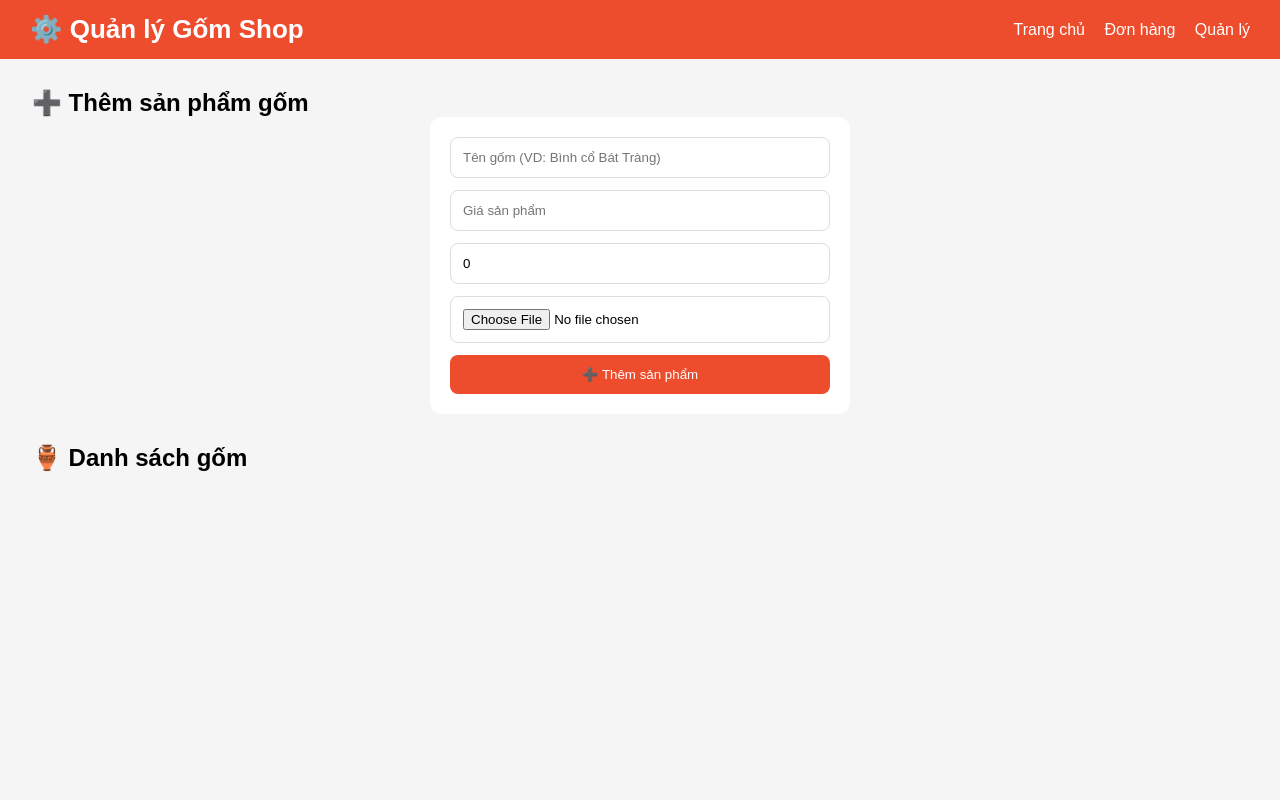
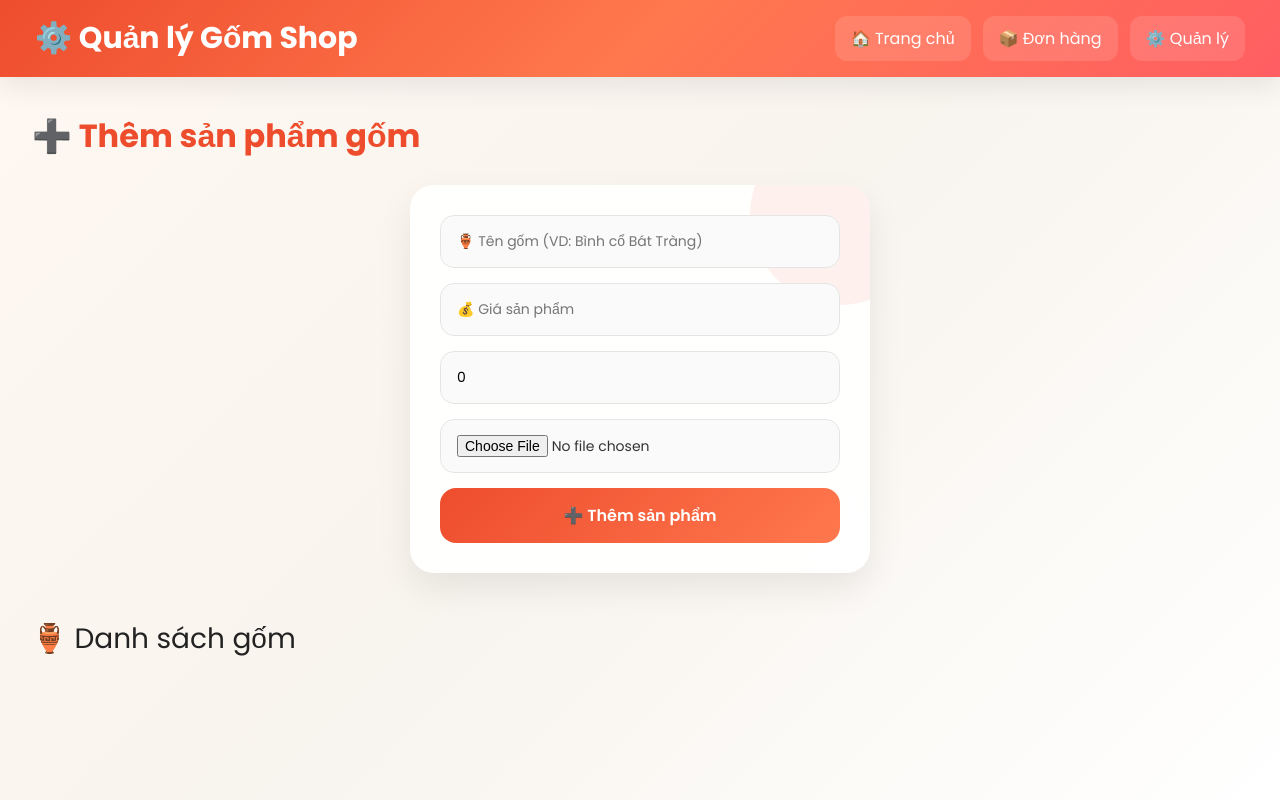
Before and after one commit to CN-DX23TT10-nguyenvankiet-kietnv251194/gom-shop, a PHP site: page /admin.php in a window 1280 px wide. Run offline with PHP 8.4, Linux system fonts and the light colour scheme; data that the repository does not hold is empty; some libraries are stand-ins or nearby versions.

Commit message:
Update admin.php

```diff
--- a/admin.php
+++ b/admin.php
@@ -11,142 +11,441 @@ include "config.php";
 
 <title>Quản lý - Gốm Shop</title>
 
+<link href="https://fonts.googleapis.com/css2?family=Poppins:wght@400;500;600;700&display=swap" rel="stylesheet">
+
 <style>
+
+/* =========================
+   RESET
+========================= */
 *{
     margin:0;
     padding:0;
     box-sizing:border-box;
-    font-family:Arial;
+    font-family:'Poppins',sans-serif;
 }
 
 body{
-    background:#f5f5f5;
+
+    background:
+    linear-gradient(135deg,#fff8f2,#f8f4ee,#ffffff);
+
+    min-height:100vh;
+
+    color:#333;
 }
 
-/* HEADER */
+/* =========================
+   HEADER
+========================= */
 .header{
-    background:#ee4d2d;
-    padding:14px 30px;
+
+    background:
+    linear-gradient(135deg,#ee4d2d,#ff784e,#ff5e62);
+
+    padding:16px 35px;
+
     display:flex;
     justify-content:space-between;
     align-items:center;
+
     position:sticky;
     top:0;
+    z-index:999;
+
+    box-shadow:
+    0 10px 25px rgba(0,0,0,0.08);
 }
 
 .logo{
-    font-size:26px;
+
+    font-size:30px;
     color:#fff;
-    font-weight:bold;
+    font-weight:700;
+}
+
+/* MENU */
+.menu{
+
+    display:flex;
+    gap:12px;
 }
 
 .menu a{
+
     color:#fff;
     text-decoration:none;
-    margin-left:15px;
+
+    padding:10px 16px;
+
+    border-radius:12px;
+
+    transition:0.3s;
+
+    background:
+    rgba(255,255,255,0.12);
 }
 
-/* CONTAINER */
-.admin-container{
-    width:95%;
-    margin:30px auto;
+.menu a:hover{
+
+    transform:
+    translateY(-3px);
+
+    background:
+    rgba(255,255,255,0.2);
 }
 
-/* FORM */
+/* =========================
+   CONTAINER
+========================= */
+.admin-container{
+
+    width:95%;
+    max-width:1300px;
+
+    margin:35px auto;
+}
+
+/* TITLE */
+.admin-title{
+
+    font-size:32px;
+    font-weight:700;
+
+    margin-bottom:25px;
+
+    color:#ee4d2d;
+}
+
+/* =========================
+   FORM BOX
+========================= */
 .admin-form{
+
     display:flex;
     justify-content:center;
-    margin-bottom:30px;
+
+    margin-bottom:45px;
 }
 
 .admin-form form{
-    width:420px;
-    background:#fff;
-    padding:20px;
-    border-radius:12px;
+
+    width:460px;
+
+    background:
+    rgba(255,255,255,0.92);
+
+    backdrop-filter:blur(12px);
+
+    padding:30px;
+
+    border-radius:24px;
+
+    box-shadow:
+    0 15px 35px rgba(0,0,0,0.08);
+
+    position:relative;
+
+    overflow:hidden;
+}
+
+.admin-form form::before{
+
+    content:"";
+
+    position:absolute;
+
+    width:180px;
+    height:180px;
+
+    background:
+    rgba(238,77,45,0.08);
+
+    border-radius:50%;
+
+    top:-60px;
+    right:-60px;
 }
 
 .admin-form input{
+
     width:100%;
-    padding:12px;
-    margin-bottom:12px;
-    border:1px solid #ddd;
-    border-radius:8px;
+
+    padding:15px 16px;
+
+    margin-bottom:15px;
+
+    border:
+    1px solid #e5e5e5;
+
+    border-radius:14px;
+
+    outline:none;
+
+    font-size:14px;
+
+    transition:0.3s;
+
+    background:#fafafa;
+
+    position:relative;
+    z-index:2;
 }
 
-.btn{
-    background:#ee4d2d;
-    color:#fff;
-    border:none;
-    padding:12px;
-    width:100%;
-    border-radius:8px;
-    cursor:pointer;
+.admin-form input:focus{
+
+    border-color:#ee4d2d;
+
+    background:#fff;
+
+    box-shadow:
+    0 0 0 4px rgba(238,77,45,0.08);
 }
 
-/* PRODUCT GRID */
-.container{
-    display:grid;
-    grid-template-columns:repeat(auto-fill,minmax(220px,1fr));
-    gap:20px;
+/* BUTTON */
+.btn{
+
+    background:
+    linear-gradient(135deg,#ee4d2d,#ff784e);
+
+    color:#fff;
+
+    border:none;
+
+    padding:15px;
+
+    width:100%;
+
+    border-radius:16px;
+
+    cursor:pointer;
+
+    font-size:16px;
+    font-weight:600;
+
+    transition:0.3s;
+
+    position:relative;
+    z-index:2;
 }
 
-.product{
-    background:#fff;
-    border-radius:12px;
-    overflow:hidden;
+.btn:hover{
+
+    transform:
+    translateY(-3px);
+
+    box-shadow:
+    0 12px 24px rgba(238,77,45,0.25);
 }
 
-.product img{
-    width:100%;
-    height:220px;
-    object-fit:cover;
+/* =========================
+   PRODUCT GRID
+========================= */
+.container{
+
+    display:grid;
+
+    grid-template-columns:
+    repeat(auto-fill,minmax(250px,1fr));
+
+    gap:24px;
 }
 
-.product h3{
-    padding:10px;
-    font-size:16px;
+/* CARD */
+.product{
+
+    background:#fff;
+
+    border-radius:24px;
+
+    overflow:hidden;
+
+    box-shadow:
+    0 10px 25px rgba(0,0,0,0.06);
+
+    transition:0.35s;
+
+    position:relative;
 }
 
-.price{
-    padding:0 10px;
-    color:#ee4d2d;
-    font-weight:bold;
+.product:hover{
+
+    transform:
+    translateY(-10px)
+    scale(1.02);
+
+    box-shadow:
+    0 18px 40px rgba(0,0,0,0.15);
 }
 
+/* IMAGE */
+.product img{
+
+    width:100%;
+    height:240px;
+
+    object-fit:cover;
+
+    transition:0.5s;
+}
+
+.product:hover img{
+
+    transform:scale(1.08);
+}
+
+/* INFO */
+.product h3{
+
+    padding:16px 16px 8px;
+
+    font-size:17px;
+
+    min-height:60px;
+
+    line-height:1.5;
+}
+
+/* PRICE */
+.price{
+
+    padding:0 16px;
+
+    color:#ee4d2d;
+
+    font-weight:700;
+
+    font-size:24px;
+}
+
+/* STOCK */
 .stock{
-    padding:0 10px 10px;
+
+    padding:8px 16px 16px;
+
     color:#555;
+
     font-size:14px;
 }
 
+/* DELETE BUTTON */
 .btn-danger{
-    display:inline-block;
-    margin:10px;
-    background:red;
+
+    display:block;
+
+    margin:0 16px 18px;
+
+    text-align:center;
+
+    background:
+    linear-gradient(135deg,#ff0033,#ff4d6d);
+
     color:#fff;
-    padding:6px 10px;
-    border-radius:6px;
+
+    padding:12px;
+
+    border-radius:14px;
+
     text-decoration:none;
+
+    font-weight:600;
+
+    transition:0.3s;
 }
+
+.btn-danger:hover{
+
+    transform:
+    translateY(-3px);
+
+    box-shadow:
+    0 10px 20px rgba(255,0,51,0.25);
+}
+
+/* =========================
+   SECTION TITLE
+========================= */
+.section-title{
+
+    font-size:28px;
+
+    margin-bottom:22px;
+
+    color:#222;
+}
+
+/* =========================
+   MOBILE
+========================= */
+@media(max-width:768px){
+
+    .header{
+
+        flex-direction:column;
+
+        gap:15px;
+
+        text-align:center;
+    }
+
+    .menu{
+
+        flex-wrap:wrap;
+
+        justify-content:center;
+    }
+
+    .admin-form form{
+
+        width:100%;
+    }
+
+    .container{
+
+        grid-template-columns:
+        repeat(auto-fill,minmax(180px,1fr));
+    }
+
+    .product img{
+
+        height:190px;
+    }
+}
+
 </style>
 </head>
 
 <body>
 
 <div class="header">
-    <div class="logo">⚙️ Quản lý Gốm Shop</div>
+
+    <div class="logo">
+        ⚙️ Quản lý Gốm Shop
+    </div>
 
     <div class="menu">
-        <a href="index.php">Trang chủ</a>
-        <a href="orders.php">Đơn hàng</a>
-        <a href="admin.php">Quản lý</a>
+
+        <a href="index.php">
+            🏠 Trang chủ
+        </a>
+
+        <a href="orders.php">
+            📦 Đơn hàng
+        </a>
+
+        <a href="admin.php">
+            ⚙️ Quản lý
+        </a>
+
     </div>
+
 </div>
 
 <div class="admin-container">
 
-<h2>➕ Thêm sản phẩm gốm</h2>
+<div class="admin-title">
+    ➕ Thêm sản phẩm gốm
+</div>
 
 <?php
 /* ================= ADD PRODUCT ================= */
@@ -184,26 +483,51 @@ if(isset($_POST['add'])){
 }
 ?>
 
+<!-- FORM -->
 <div class="admin-form">
 
 <form method="POST" enctype="multipart/form-data">
 
-    <input name="name" placeholder="Tên gốm (VD: Bình cổ Bát Tràng)" required>
+    <input
+        name="name"
+        placeholder="🏺 Tên gốm (VD: Bình cổ Bát Tràng)"
+        required
+    >
 
-    <input name="price" type="number" placeholder="Giá sản phẩm" required>
+    <input
+        name="price"
+        type="number"
+        placeholder="💰 Giá sản phẩm"
+        required
+    >
 
-    <input name="stock" type="number" placeholder="Tồn kho ban đầu" value="0" required>
+    <input
+        name="stock"
+        type="number"
+        placeholder="📦 Tồn kho ban đầu"
+        value="0"
+        required
+    >
 
-    <input type="file" name="img" required>
+    <input
+        type="file"
+        name="img"
+        required
+    >
 
-    <button class="btn" name="add">➕ Thêm sản phẩm</button>
+    <button class="btn" name="add">
+        ➕ Thêm sản phẩm
+    </button>
 
 </form>
 
 </div>
 
-<h2>🏺 Danh sách gốm</h2>
+<div class="section-title">
+    🏺 Danh sách gốm
+</div>
 
+<!-- PRODUCTS -->
 <div class="container">
 
 <?php
@@ -216,20 +540,25 @@ while($p = $res->fetch_assoc()):
 
     <img src="uploads/<?= htmlspecialchars($p['image']) ?>">
 
-    <h3><?= htmlspecialchars($p['name']) ?></h3>
+    <h3>
+        <?= htmlspecialchars($p['name']) ?>
+    </h3>
 
     <p class="price">
         <?= number_format($p['price']) ?>₫
     </p>
 
     <p class="stock">
-        📦 Tồn kho: <b><?= (int)$p['stock'] ?></b>
+        📦 Tồn kho:
+        <b><?= (int)$p['stock'] ?></b>
     </p>
 
     <a class="btn-danger"
        href="delete.php?id=<?= $p['id'] ?>"
        onclick="return confirm('Xóa sản phẩm này?')">
-        🗑 Xóa
+
+        🗑 Xóa sản phẩm
+
     </a>
 
 </div>
```
